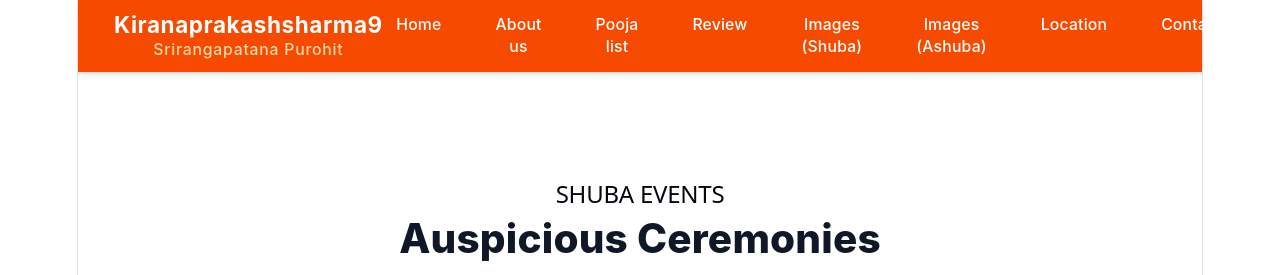
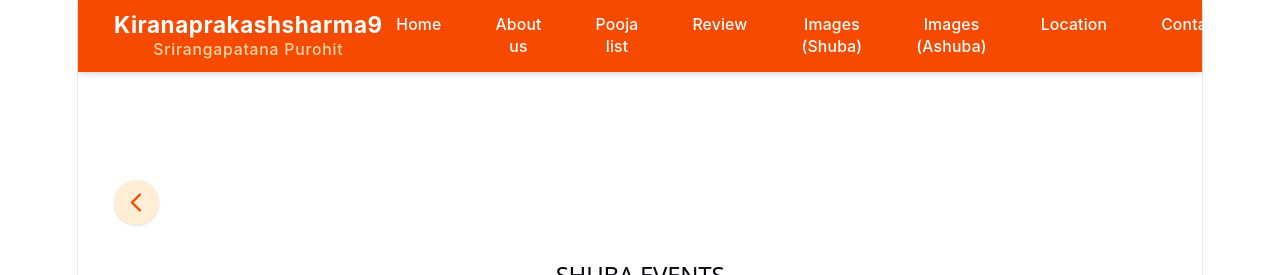
Before and after one commit to KIRANPKOUNDINYA/kiranaprakashsharma, a React (Vite) app: page /shuba in a window 1280 px wide. Shown: the top 275 px of the page. Built offline with nearby package versions, Linux system fonts and the light colour scheme.

Commit message:
Implemented Back button

```diff
--- a/src/pages/Ashuba.jsx
+++ b/src/pages/Ashuba.jsx
@@ -1,7 +1,9 @@
 import React from 'react';
+import { useNavigate } from 'react-router-dom'; // Import the hook
 
 const Ashuba = () => {
-  // Replace the 'src' with your actual image imports later!
+  const navigate = useNavigate(); // Initialize the navigate function
+
   const ashubaImages = [
     { id: 5, title: 'Tila Homa', src: '/api/placeholder/400/300' },
     { id: 6, title: 'Tripindi Shraddha', src: '/api/placeholder/400/300' },
@@ -10,8 +12,25 @@ const Ashuba = () => {
   ];
 
   return (
-    <div id="ashuba" className="py-24 bg-orange-50 scroll-mt-16">
+    <div id="ashuba" className="py-24 bg-orange-50 scroll-mt-16 relative">
       <div className="max-w-7xl mx-auto px-4 sm:px-6 lg:px-8">
+
+        {/* --- Back Button --- */}
+        <button
+          onClick={() => navigate(-1)} // Takes user back to the home page
+          className="mb-8 flex items-center justify-center w-10 h-10 rounded-full bg-white text-orange-600 hover:bg-orange-600 hover:text-white transition-all duration-300 shadow-sm group border border-orange-100"
+          aria-label="Go back"
+        >
+          <svg
+            xmlns="http://www.w3.org/2000/svg"
+            className="h-6 w-6 transform group-hover:-translate-x-1 transition-transform"
+            fill="none"
+            viewBox="0 0 24 24"
+            stroke="currentColor"
+          >
+            <path strokeLinecap="round" strokeLinejoin="round" strokeWidth="2" d="M15 19l-7-7 7-7" />
+          </svg>
+        </button>
 
         {/* Header */}
         <div className="text-center mb-16">
@@ -21,13 +40,11 @@ const Ashuba = () => {
         </div>
 
         {/* Image Grid */}
-        {/* CHANGED: grid-cols-1 to grid-cols-2 for mobile. Reduced mobile gap to gap-3 sm:gap-6 */}
         <div className="grid grid-cols-2 lg:grid-cols-4 gap-3 sm:gap-6">
           {ashubaImages.map((image) => (
             <div key={image.id} className="group relative rounded-xl sm:rounded-2xl overflow-hidden shadow-md border-2 border-transparent hover:border-orange-400 transition-all duration-300 cursor-pointer">
 
               <div className="bg-white relative">
-                {/* CHANGED: h-64 to h-40 sm:h-64 so images don't stretch on mobile */}
                 <img
                   src={image.src}
                   alt={image.title}
@@ -36,11 +53,8 @@ const Ashuba = () => {
               </div>
 
               {/* Overlay */}
-              {/* CHANGED: opacity-100 on mobile, switches to hover effect on desktop (sm:opacity-0 sm:group-hover:opacity-100) */}
               <div className="absolute inset-0 bg-gradient-to-t from-black/80 via-black/30 to-transparent opacity-100 sm:opacity-0 sm:group-hover:opacity-100 transition-opacity duration-300 flex items-end">
-                {/* CHANGED: Reduced padding on mobile (p-2 sm:p-4) */}
                 <div className="p-2 sm:p-4 w-full">
-                  {/* CHANGED: Smaller text on mobile (text-sm sm:text-lg) */}
                   <h3 className="text-white font-bold text-sm sm:text-lg text-center leading-tight">
                     {image.title}
                   </h3>
--- a/src/pages/Shuba.jsx
+++ b/src/pages/Shuba.jsx
@@ -1,7 +1,9 @@
 import React from 'react';
+import { useNavigate } from 'react-router-dom'; // Import the hook
 
 const Shuba = () => {
-  // Replace the 'src' with your actual image imports later!
+  const navigate = useNavigate(); // Initialize the navigate function
+
   const shubaImages = [
     { id: 1, title: 'Marriage Ceremony', src: '/api/placeholder/400/300' },
     { id: 2, title: 'Gruhapravesha', src: '/api/placeholder/400/300' },
@@ -10,8 +12,25 @@ const Shuba = () => {
   ];
 
   return (
-    <div id="shuba" className="py-24 bg-white scroll-mt-16">
+    <div id="shuba" className="py-24 bg-white scroll-mt-16 relative">
       <div className="max-w-7xl mx-auto px-4 sm:px-6 lg:px-8">
+
+        {/* --- NEW: Back Button --- */}
+        <button
+          onClick={() => navigate(-1)} // This takes the user 1 step back in history
+          className="mb-8 flex items-center justify-center w-10 h-10 rounded-full bg-orange-100 text-orange-600 hover:bg-orange-600 hover:text-white transition-all duration-300 shadow-sm group"
+          aria-label="Go back"
+        >
+          <svg
+            xmlns="http://www.w3.org/2000/svg"
+            className="h-6 w-6 transform group-hover:-translate-x-1 transition-transform"
+            fill="none"
+            viewBox="0 0 24 24"
+            stroke="currentColor"
+          >
+            <path strokeLinecap="round" strokeLinejoin="round" strokeWidth="2" d="M15 19l-7-7 7-7" />
+          </svg>
+        </button>
 
         {/* Header */}
         <div className="text-center mb-16">
@@ -21,13 +40,11 @@ const Shuba = () => {
         </div>
 
         {/* Image Grid */}
-        {/* CHANGED: grid-cols-1 to grid-cols-2 for mobile. Reduced mobile gap from gap-6 to gap-3 sm:gap-6 */}
         <div className="grid grid-cols-2 lg:grid-cols-4 gap-3 sm:gap-6">
           {shubaImages.map((image) => (
             <div key={image.id} className="group relative rounded-xl sm:rounded-2xl overflow-hidden shadow-md border-2 border-transparent hover:border-orange-400 transition-all duration-300 cursor-pointer">
 
               <div className="bg-orange-100 relative">
-                {/* CHANGED: h-64 to h-40 sm:h-64 so images don't look stretched on small phones */}
                 <img
                   src={image.src}
                   alt={image.title}
@@ -37,9 +54,7 @@ const Shuba = () => {
 
               {/* Overlay */}
               <div className="absolute inset-0 bg-gradient-to-t from-black/80 via-black/30 to-transparent opacity-100 sm:opacity-0 sm:group-hover:opacity-100 transition-opacity duration-300 flex items-end">
-                {/* CHANGED: Reduced padding on mobile (p-2 sm:p-4) */}
                 <div className="p-2 sm:p-4 w-full">
-                  {/* CHANGED: Smaller text on mobile (text-sm sm:text-lg) */}
                   <h3 className="text-white font-bold text-sm sm:text-lg text-center leading-tight">
                     {image.title}
                   </h3>
```
